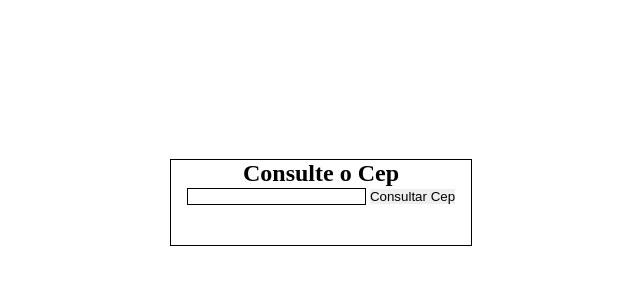
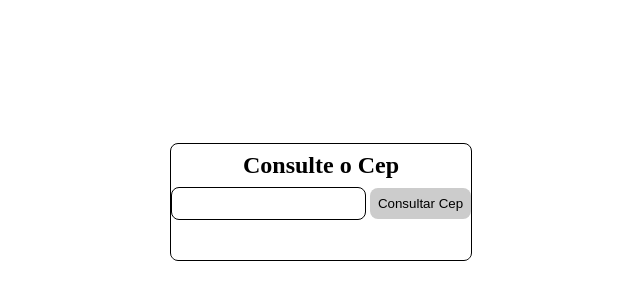
Before and after one commit to otaviochaves05/consultor-de-cep, a website built with Vite: page index.html in a window 1280 px wide. Shown: the part 198-498 px from the top of the page, without its empty margins (319-959 px from the left). Built offline with nearby package versions, Linux system fonts and the light colour scheme; some packages are replaced by stand-ins of ours.

Commit message:
final changes

```diff
--- a/index.html
+++ b/index.html
@@ -4,7 +4,7 @@
     <meta charset="UTF-8">
     <meta name="viewport" content="width=device-width, initial-scale=1.0">
     <title>CEP Info</title>
-    <link rel="stylesheet" href="./src/style.css">
+    <link rel="stylesheet" href="./src/styles/style.css">
 </head>
 <body>
     <main>
@@ -19,6 +19,6 @@
             <p></p>
         </section>
     </main>
-    <script type="module" src="./src/main.js"></script>
+    <script type="module" src="./src/js/main.js"></script>
 </body>
 </html>
--- a/src/style.css
+++ b/src/styles/style.css
@@ -18,6 +18,12 @@ main{
     flex-direction: column;
     align-items: center;
     justify-content: center;
+    border: 1px solid black;
+    border-radius: 8px;
+}
+
+h1{
+    padding: 8px;
 }
 
 p{
@@ -29,9 +35,13 @@ p{
 }
 
 input{
+    padding: 8px;
     border: 1px solid black;
+    border-radius: 8px;
 }
 
-ection, main{
-    border: 1px solid black;
+button{
+    padding: 8px;
+    border-radius: 8px;
+    background-color:#ccc ;
 }
```
Also changed, not shown: src/main.test.js (deleted, +0 -7 lines), src/test/main.test.js (added, +7 -0 lines), src/js/main.js (renamed from src/main.js).
